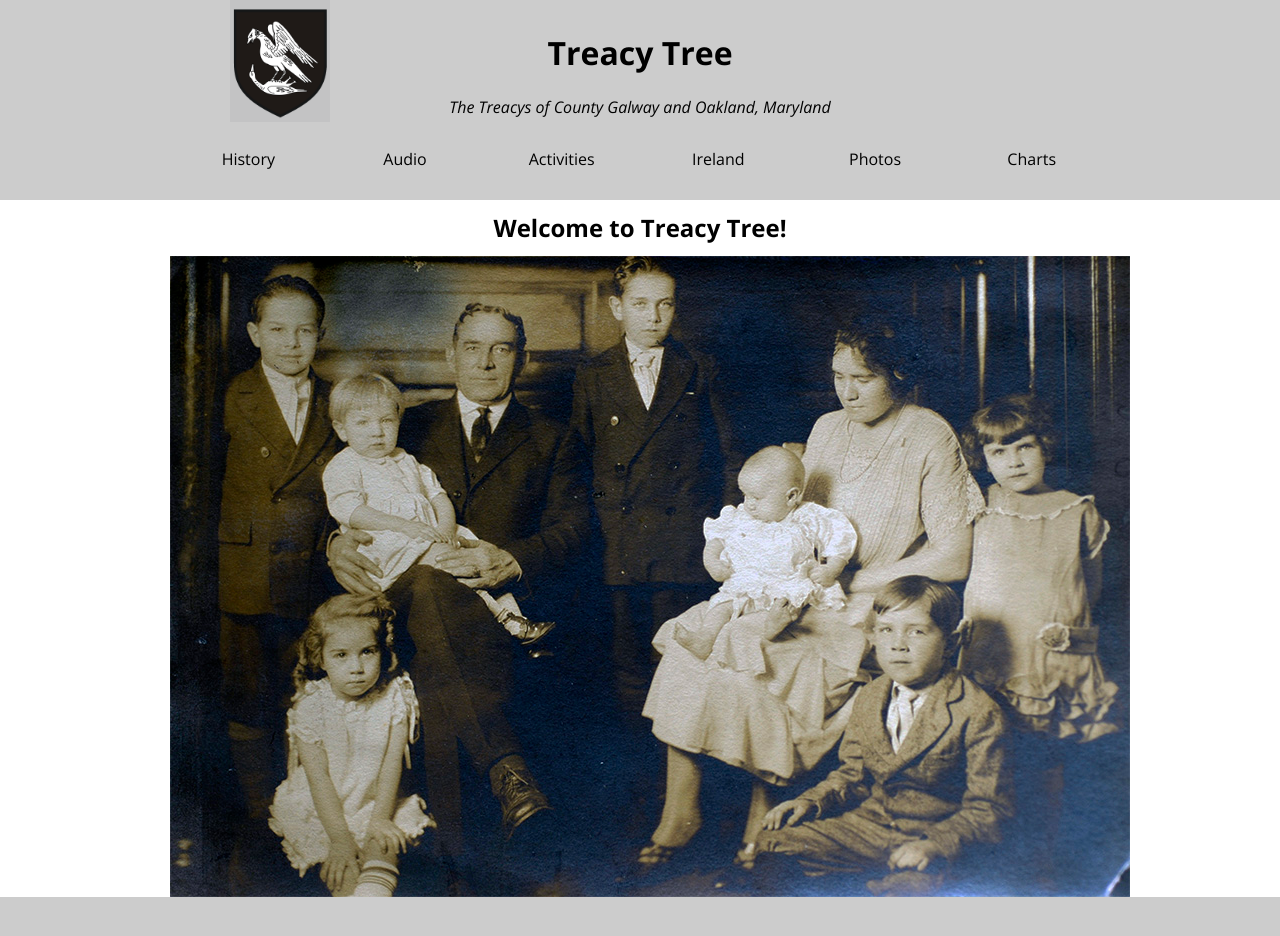
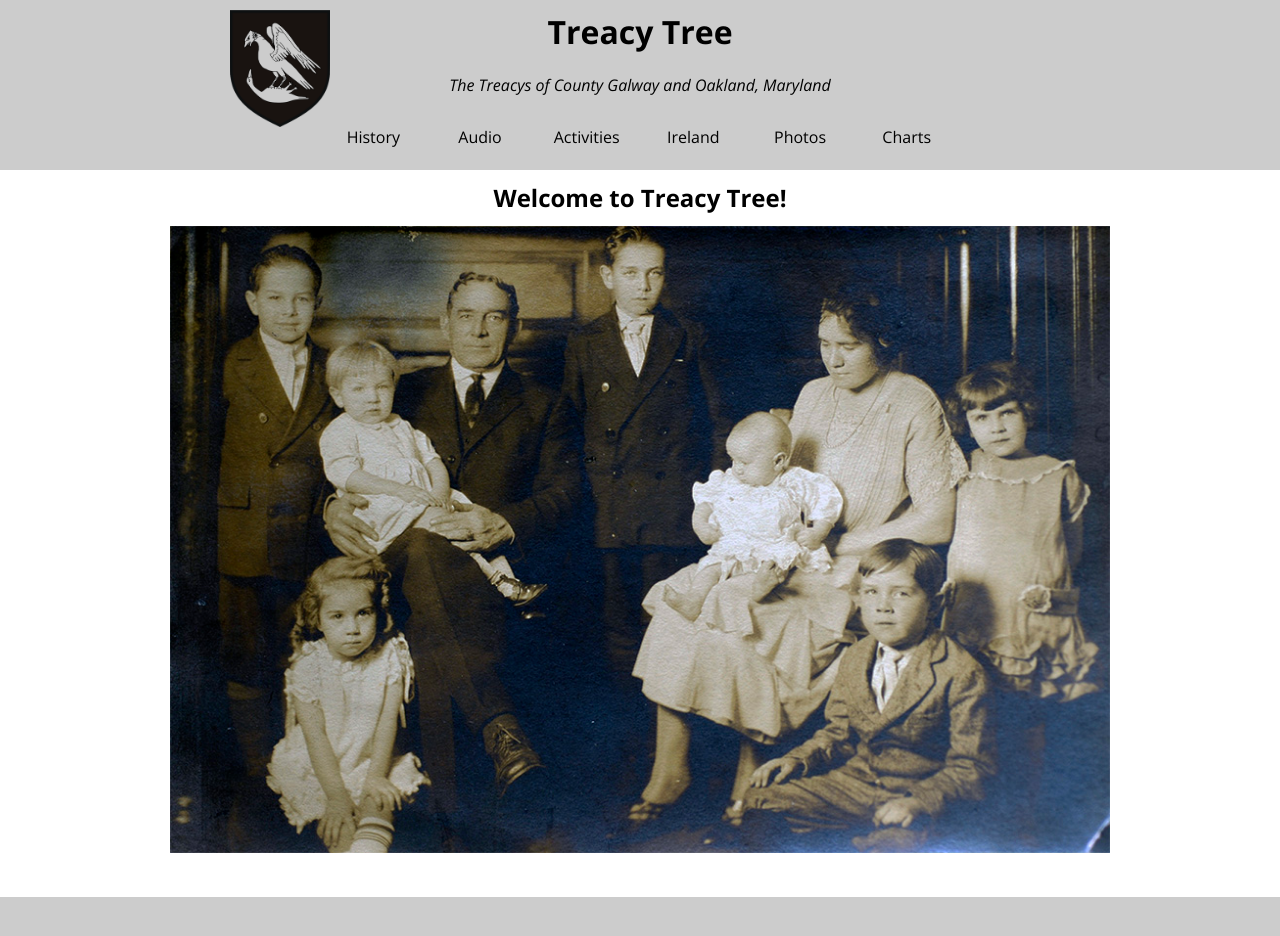
Before and after one commit to treacytree/treacytree.github.io, a Jekyll site: the page built from index.html, in a window 1280 px wide and 937 px high. Built offline with Jekyll 4.4.1, drawn with Linux system fonts in a browser that asks for light colours; some web fonts are replaced.

Commit message:
Fixing home page image width and site logo.

```diff
--- a/_includes/header.html
+++ b/_includes/header.html
@@ -1,6 +1,6 @@
 <header>
 	<div class="wrap">
-		<a href="/"><img id="site-logo" src="/logo.png" alt="Treacy coat of arms"/></a>
+		<a href="/"><img id="site-logo" src="/treacy-crest.png" alt="Treacy coat of arms"/></a>
 		<a href="/"><h1>Treacy Tree</h1></a>
 		<em>The Treacys of County Galway and Oakland, Maryland</em>
 		{% include nav.html %}
--- a/css/main.scss
+++ b/css/main.scss
@@ -8,8 +8,11 @@ ul, ol {
 }
 
 //VARIABLES
-$header-height: 200px;
+$header-height: 170px;
 $footer-height: 40px;
+$wrap-outer-width: 960px;
+$wrap-inner-width: 640px;
+$wrap-min-width: 240px;
 $color1: #ccc;
 $color2: lightyellow;
 $color3: #fafafa;
@@ -25,6 +28,7 @@ body {
     box-sizing: border-box;
     width: 100%;
     font-family: $fontSerif;
+    min-width: $wrap-min-width;
 }
 
 header, footer {
@@ -35,6 +39,7 @@ header, footer {
     padding: 10px;
     width: 100%;
     font-family: $fontSans;
+    min-width: $wrap-min-width;
 }
 
 header {
@@ -43,10 +48,13 @@ header {
 
     h1 {
         display: inline-block;
+        margin-top: 0;
     }
 
     em {
         display: block;
+        max-width: 65vw;
+        margin: 0 auto;
     }
 }
 
@@ -63,7 +71,8 @@ main {
     padding-top: $header-height;
     padding-bottom: $footer-height;
     width: 100%;
-    max-width: 960px;
+    max-width: $wrap-outer-width;
+    min-width: $wrap-min-width;
     font-family: $fontSerif;
     line-height: 1em;
     font-size: 1em;
@@ -81,16 +90,21 @@ h1, h2, h3, h4, h5, h6 {
     font-family: $fontSans;
 }
 
+img {
+    max-width: 100%;
+}
+
 .wrap {
     margin: 0 auto;
-    max-width: 960px;
+    max-width: $wrap-outer-width;
     position: relative;
+    min-width: $wrap-min-width;
 }
 
 #site-logo {
     width: 100px;
     position: absolute;
-    top: -10px;
+    top: 0px;
     left: 70px;
 }
 
@@ -131,7 +145,7 @@ button, button:focus {
 
 nav {
     padding: 10px;
-    max-width: 960px;
+    max-width: $wrap-inner-width;
     margin: 20px auto 0;
 
     ul {
@@ -239,15 +253,20 @@ audio {
 }
 
 @media only screen and (max-width: 1024px) {
+    body {
+        min-width: 240px;
+    }
+
     #site-logo {
-        width: 50px;
+        max-width: 80px;
+        width: 15vw;
         position: absolute;
-        top: -10px;
-        left: -10px;
+        left: 0px;
     }
 
     nav {
         font-size: .85em;
+        min-width: $wrap-min-width;
     }
 
     .photo-list {
@@ -259,7 +278,7 @@ audio {
             max-width: 320px;
 
             img {
-                max-width: 300px;
+                max-width: 100%;
                 min-height: 150px;
             }
         }
```
Also changed, not shown: logo.png (deleted), treacy-crest.png (added).
